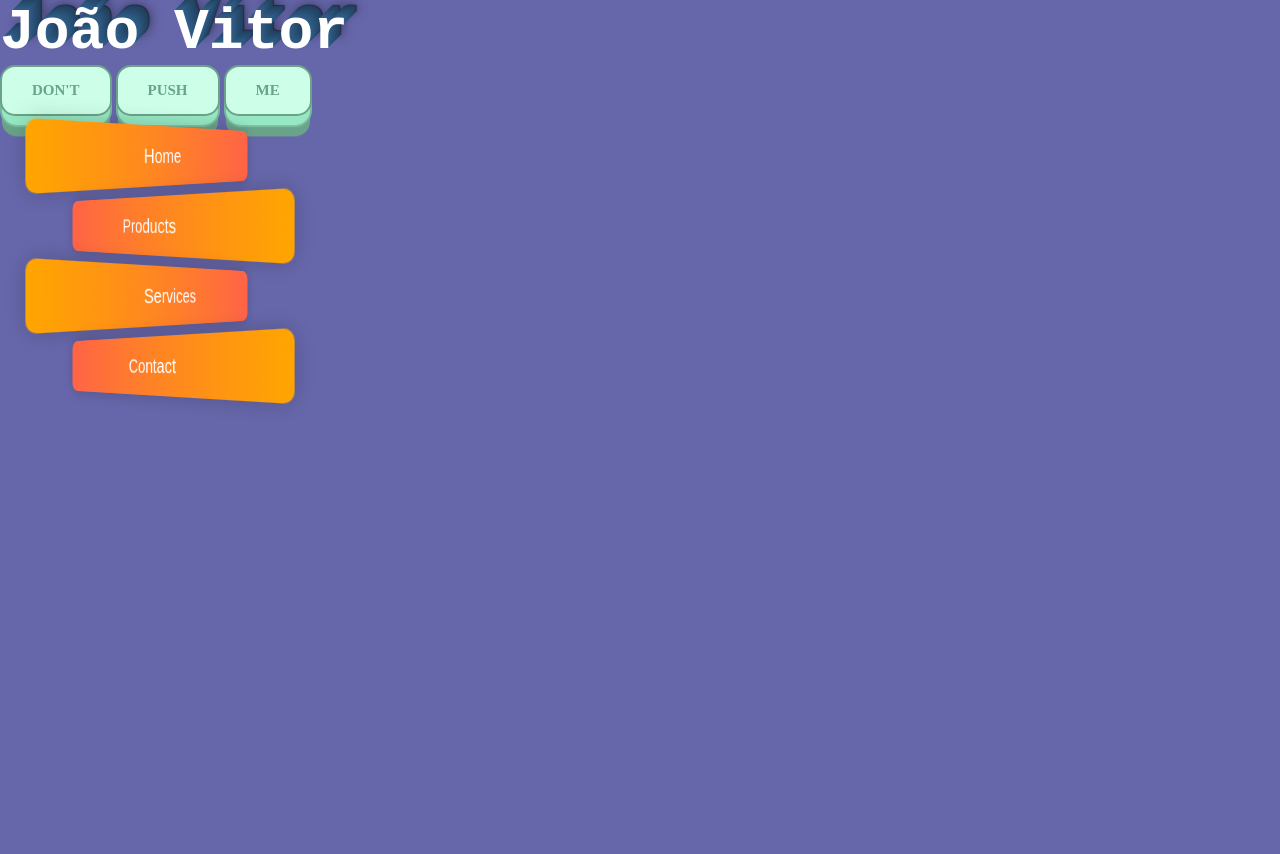
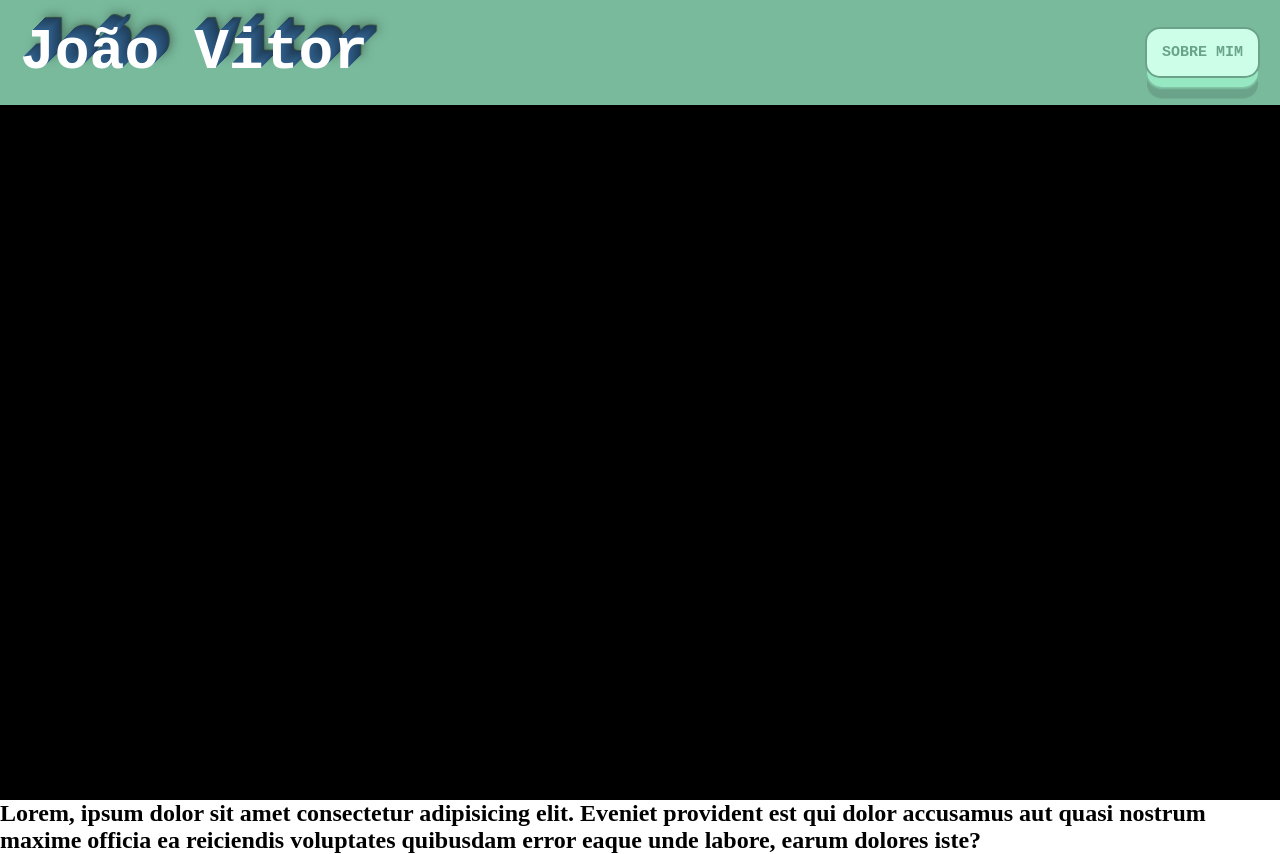
Before and after one commit to JOAO-VITOR-SOARES/JOAO-VITOR-SAORES.github.io, a plain HTML site: page index.html in a window 1280 px wide. Before the commit the page ends 800 px from the top, so only its background shows below. Drawn offline with Linux system fonts and the light colour scheme.

Commit message:
site-2.0

```diff
--- a/index.html
+++ b/index.html
@@ -8,20 +8,33 @@
   <link rel='stylesheet' type='text/css' media='screen' href='main.css'>
 </head>
 <body>
+
     <header>
-         <h1>João Vitor</h1>
+      <div id="cabeçalho" class="cabeçalho">
+
+        <h1 class="cabeçalho-title">João Vitor</h1>
+
+        <div id='root1'>
+
+          <a href="#sobre"><button class="big-button">Sobre mim</button></a>
+          <!--<button class="big-button">push</button>
+          <button class="big-button">me</button>!-->
+        </div>
+      </div>
     </header>
 
-<button class="big-button">don't</button>
-<button class="big-button">push</button>
-<button class="big-button">me</button>
+    <main>
+      <section class="inicio">
+        <div class="inicio-div">
 
-<ul>
-  <li>home</li>
-  <li>products</li>
-  <li>services</li>
-  <li>contact</li>
-</ul>
+        </div>
+      </section>
+      <section class="sobremin">
+        <h1 class="sobremin-title" id="sobre">Lorem, ipsum dolor sit amet consectetur adipisicing elit. Eveniet provident est qui dolor accusamus aut quasi nostrum maxime officia ea reiciendis voluptates quibusdam error eaque unde labore, earum dolores iste?</h1>
+      </section>
+    </main>
+
+
 
 </body>
 </html>
--- a/main.css
+++ b/main.css
@@ -3,6 +3,7 @@
 *{
   padding: 0%;
   margin: 0%;
+  border: 0%;
 }
 
 *{
@@ -16,9 +17,17 @@
 body{
   background-color: #6667AB;
 }
-
-header
+.cabeçalho{
+  display: flex;
+  align-items: center;
+  background-color:rgb(121, 186, 156);
+  padding: 20px;
+  justify-content: space-between;
+  width: 100vw;
+}
+#cabeçalho
 {
+  float: left;
   color: #fff;
   font-size: 29px;
   font-family: monospace;
@@ -39,7 +48,16 @@ header
     13px -13px 12px rgba(0, 0, 0, 0.55),
     13px -13px 1px rgba(0, 0, 0, 0.5);
 }
-:root{
+
+.inicio {
+  background-color: black;
+}
+.inicio-div {
+  height: 100vh;
+
+}
+
+#root1{
   --backgroundColor: rgba(246, 241, 209);
   --colorShadeA: rgb(106, 163, 137);
   --colorShadeB: rgb(121, 186, 156);
@@ -64,7 +82,7 @@ button {
 }
 
 button.big-button {
-  padding: 1em 2em;
+  padding: 1em 1em;
   border: 2px solid var(--colorShadeA);
   border-radius: 1em;
   background: var(--colorShadeE);
@@ -106,48 +124,6 @@ button.big-button:active::before {
   box-shadow: 0 0 0 2px var(--colorShadeB), 0 0.25em 0 0 var(--colorShadeB);
 }
 
-
-ul {
-  padding: 0;
-  list-style-type: none;
+.sobremin {
+  background-color: white;
 }
-
-ul li {
-  box-sizing: border-box;
-  width: 15em;
-  height: 3em;
-  font-size: 20px;
-  border-radius: 0.5em;
-  margin: 0.5em;
-  box-shadow: 0 0 1em rgba(0,0,0,0.2);
-  color: white;
-  font-family: sans-serif;
-  text-transform: capitalize;
-  line-height: 3em;
-  transition: 0.3s;
-  cursor: pointer;
-}
-
-ul li:nth-child(odd) {
-  background: linear-gradient(to right, orange, tomato);
-  text-align: left;
-  padding-left: 10%;
-  transform: perspective(500px) rotateY(45deg);
-}
-
-ul li:nth-child(even) {
-  background: linear-gradient(to left, orange, tomato);
-  text-align: right;
-  padding-right: 10%;
-  transform: perspective(500px) rotateY(-45deg);
-}
-
-ul li:nth-child(odd):hover {
-  transform: perspective(200px) rotateY(45deg);
-  padding-left: 5%;
-}
-
-ul li:nth-child(even):hover {
-  transform: perspective(200px) rotateY(-45deg);
-  padding-right: 5%;
-}
```
